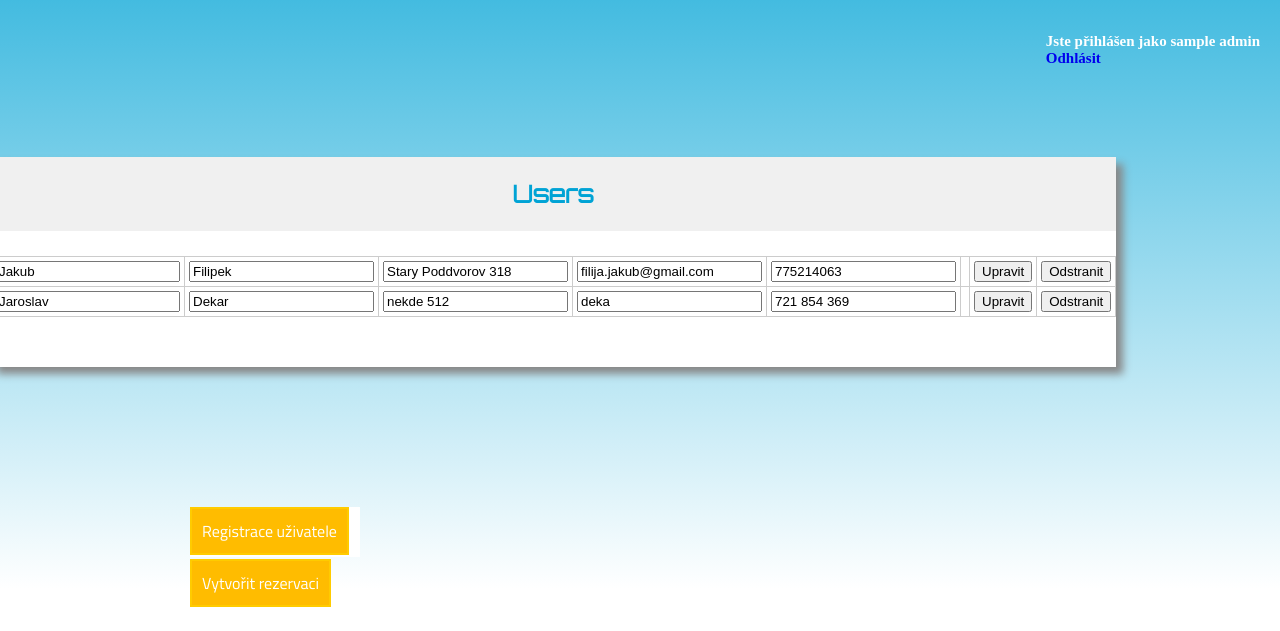
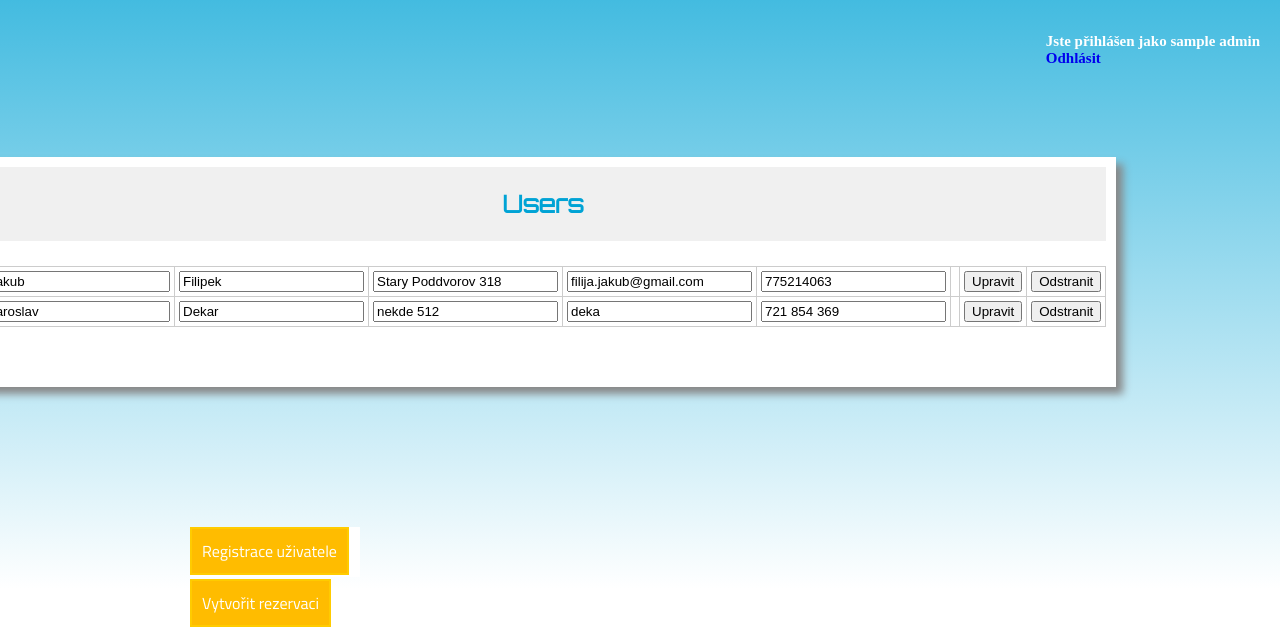
Before and after one commit to Prazdnaflaska/iis_projekt, a PHP site: page /admin.php?admin=filija in a window 1280 px wide. Shown: the part 211-842 px from the top of the page. Before the commit the page ends 818 px from the top, so only its background shows below. Run offline with PHP 8.4, Linux system fonts and the light colour scheme; the visitor is signed in with stand-in values (Sample User, id 1); data comes from the database, SQL or seed files in the repository; data that the repository does not hold is empty; some libraries are stand-ins or nearby versions.

Commit message:
drobne upravy

```diff
--- a/style.css
+++ b/style.css
@@ -139,10 +139,11 @@ h1{
 
 	background-color: #ffffff;
 	width: auto;
+	padding: 10px;
 	box-shadow: 7px 7px 8px #888888;
 	margin-top: 90px;
 	float: left;
-	margin-left: -150px;
+	margin-left: -170px;
 	margin-bottom: 50px;
 }
 
```
